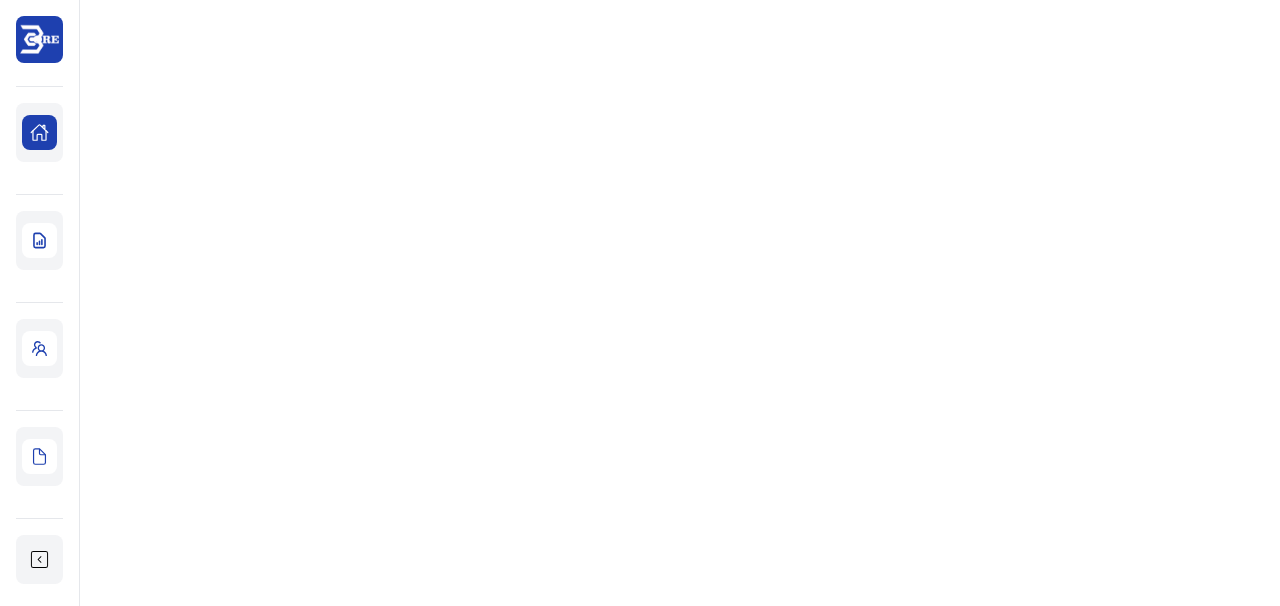
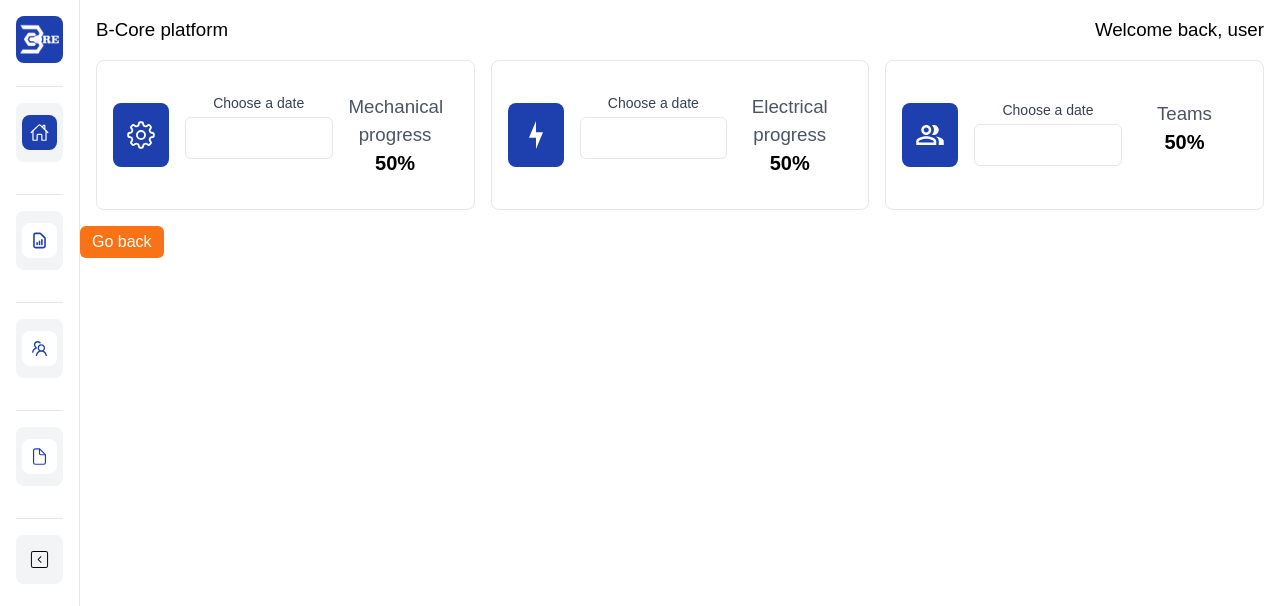
Before and after one commit to LMartin1998/BCorePlatform-Deploy, a Next.js app: page /teams/1 in a window 1280 px wide. Shown: the top 606 px of the page. Built offline with nearby package versions, Linux system fonts and the light colour scheme.

Commit message:
Working on user info page

```diff
--- /dev/null
+++ b/src/app/(singlegrid)/teams/[id]/page.jsx
@@ -0,0 +1,27 @@
+"use client";
+import Header from "@/app/components/Header";
+import TopCards from "@/app/components/TopCards";
+import { TeamsContext } from "@/app/contexts/TeamsContext";
+import { useParams } from "next/navigation";
+import { useContext } from "react";
+
+export default function UserId() {
+  const { user, goToTable } = useContext(TeamsContext);
+  const params = useParams();
+  console.log(params);
+  console.log(user);
+  return (
+    <>
+      <Header></Header>
+      <TopCards></TopCards>
+      <div className="flex">
+        <button
+          className="bg-orange-500 text-white px-3 py-1 rounded-md focus:outline-none hover:bg-orange-600"
+          onClick={goToTable}
+        >
+          Go back
+        </button>
+      </div>
+    </>
+  );
+}
--- a/src/app/(singlegrid)/teams/[userInfo]/page.jsx
+++ /dev/null
@@ -1,7 +0,0 @@
-import { useParams } from "next/navigation";
-
-export default function UserInfo() {
-  const params = useParams();
-  console.log(params);
-  return;
-}
--- a/src/app/(singlegrid)/teams/page.jsx
+++ b/src/app/(singlegrid)/teams/page.jsx
@@ -18,7 +18,7 @@ import Table from "@/app/components/table/Table";
 import { TeamsContext } from "@/app/contexts/TeamsContext";
 
 export default function Teams() {
-  const { usersList } = useContext(TeamsContext);
+  const { usersList, updateUserInfoId } = useContext(TeamsContext);
 
   const teamLabel = {
     Logistics: <FaTruckPlane size={20} />,
@@ -83,6 +83,9 @@ export default function Teams() {
           type="checkbox"
           checked={table.getIsAllRowsSelected()}
           onChange={table.getToggleAllRowsSelectedHandler()}
+          onClick={(e) => {
+            e.stopPropagation();
+          }}
         ></input>
       ),
       cell: ({ row }) => (
@@ -92,6 +95,9 @@ export default function Teams() {
           checked={row.getIsSelected()}
           disabled={!row.getCanSelect()}
           onChange={row.getToggleSelectedHandler()}
+          onClick={(e) => {
+            e.stopPropagation();
+          }}
         ></input>
       ),
     },
@@ -233,6 +239,7 @@ export default function Teams() {
             { label: "skidsteer", value: "Skidsteer" },
             { label: "status", value: "Status" },
           ]}
+          onDoubleClickEvent={updateUserInfoId}
         ></Table>
       </div>
     </main>
--- a/src/app/Components/table/Table.jsx
+++ b/src/app/Components/table/Table.jsx
@@ -19,6 +19,7 @@ export default function Table({
   mainButton,
   filterOptions,
   sortOptions,
+  onDoubleClickEvent,
 }) {
   const [globalFilter, setGlobalFilter] = useState("");
   const [columnFilter, setColumnFilter] = useState([]);
@@ -144,6 +145,7 @@ export default function Table({
                   e.stopPropagation();
                   setSelect(e.currentTarget.id);
                 }}
+                onDoubleClick={onDoubleClickEvent}
               >
                 {row.getVisibleCells().map((cell) => {
                   return (
--- a/src/app/Contexts/TeamsContext.jsx
+++ b/src/app/Contexts/TeamsContext.jsx
@@ -1,13 +1,36 @@
-import { createContext, useState } from "react";
+import { createContext, useEffect, useState } from "react";
 import users from "../data/teamsdata";
+import { useRouter } from "next/navigation";
 
 const TeamsContext = createContext();
 
 function TeamsProvider({ children }) {
+  const router = useRouter();
+
   const [usersList, setUsersList] = useState(users);
+  const [user, setUser] = useState([]);
+  const [userInfoId, setUserInfoId] = useState("");
+  const updateUserInfoId = (e) => {
+    e.stopPropagation();
+    const id = e.currentTarget.id;
+    const filteredUser = usersList.filter((user) => user.id == id)[0];
+    const info = filteredUser ? Number(filteredUser.id) : "";
+    setUserInfoId(info);
+    setUser(usersList.filter((u) => u.id == info));
+    router.push(`/teams/id/${userInfoId}`);
+  };
+
+  const goToTable = (e) => {
+    e.stopPropagation();
+    setUser([]);
+    setUserInfoId("");
+    router.push("/teams");
+  };
 
   return (
-    <TeamsContext.Provider value={{ usersList, setUsersList }}>
+    <TeamsContext.Provider
+      value={{ usersList, setUsersList, userInfoId, updateUserInfoId, user, goToTable }}
+    >
       {children}
     </TeamsContext.Provider>
   );
```
